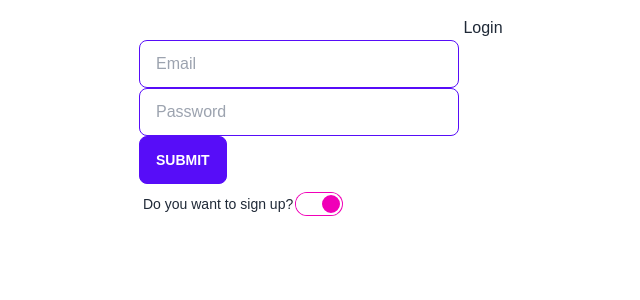
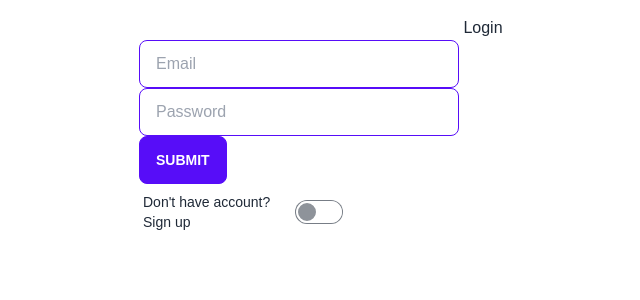
Before and after one commit to babycroc/id311-lets-meek, a SvelteKit app: page /login in a window 1280 px wide. Shown: the top 300 px of the page, without its empty margins (157-797 px from the left). Built offline with nearby package versions, Linux system fonts and the light colour scheme; what random-avatar-generator would draw is missing.

Commit message:
modified login page

```diff
--- a/src/routes/login/+page.svelte
+++ b/src/routes/login/+page.svelte
@@ -23,7 +23,6 @@
             } else {
                 user = await handleRegister(email, password, confirmPass);
             }
-			authenticating = false;
 			console.log("This is the user:", user.id);
         } catch (err) {
             console.log("There was an authentication error", err);
@@ -43,7 +42,7 @@
 
 <div class="authContainer">
     <form>
-        <h1>{register ? "Register" : "Login"}</h1>
+        <h1>{register ? "Sign Up" : "Login"}</h1>
         {#if error}
             <p class="error">The information you have entered is not correct</p>
         {/if}
@@ -73,10 +72,10 @@
             {/if}
 		</button>
     </form>
-	<div class="form-control w-52 flex-1">
+	<div class="form-control w-52">
 		<label class="cursor-pointer label">
-		  <span class="label-text">Do you want to sign up?</span>
-		  <input on:click={changeRegister} type="checkbox" class="toggle toggle-secondary" checked />
+		  <span class="label-text">Don't have account? Sign up</span>
+		  <input on:click={changeRegister} type="checkbox" class="toggle toggle-primary" />
 		</label>
 	  </div>
 </div>
```
